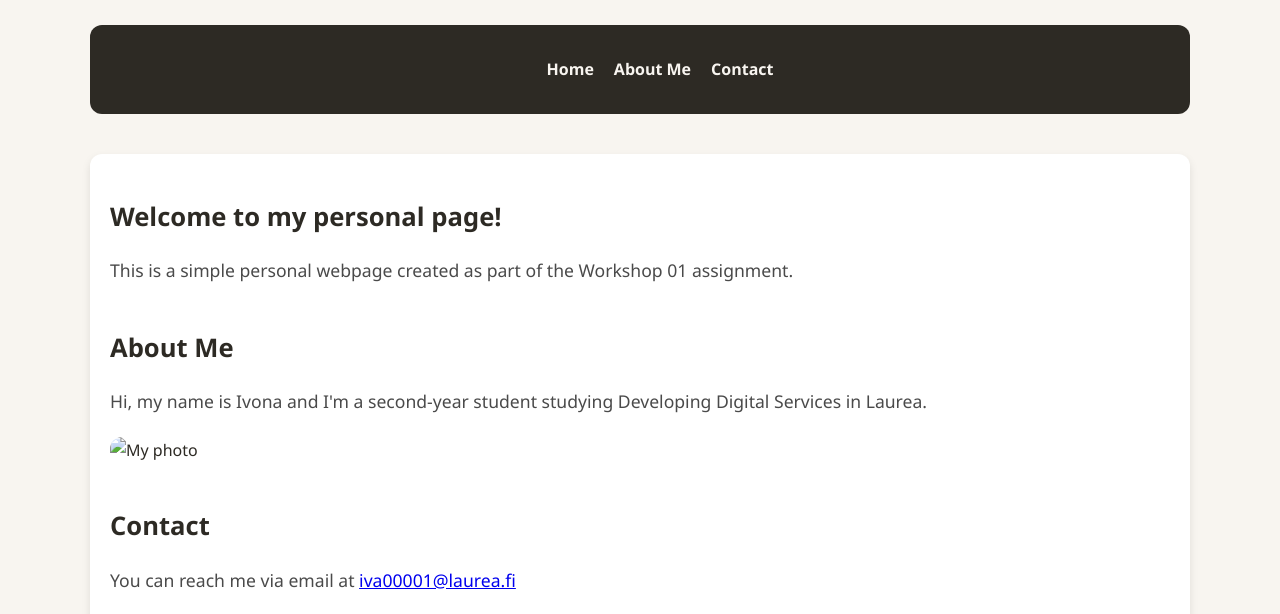
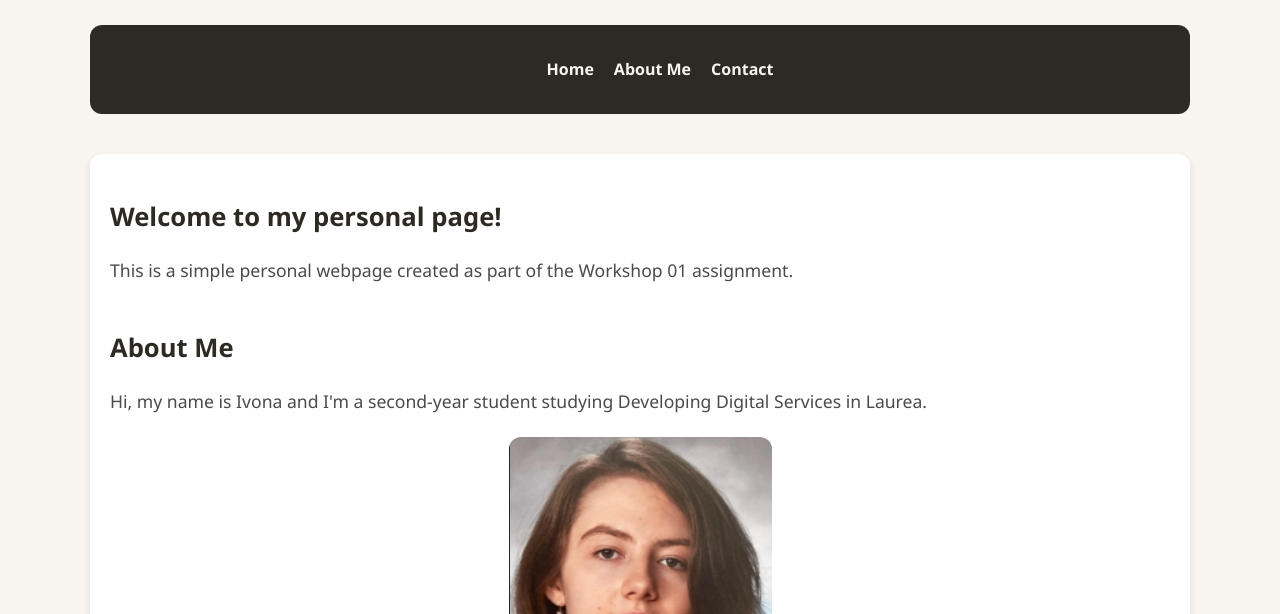
Before and after one commit to iva00001/laurea-web-development-2, a plain HTML site: page Workshop 01/index.html in a window 1280 px wide. Shown: the part 130-744 px from the top of the page. Drawn offline with Linux system fonts and the light colour scheme.

Commit message:
Final Final Final

```diff
--- a/Workshop 01/index.html
+++ b/Workshop 01/index.html
@@ -28,7 +28,7 @@
         <section id="About">
             <h2>About Me</h2>
             <p>Hi, my name is Ivona and I'm a second-year student studying Developing Digital Services in Laurea.</p>
-            <img src="images/Minun kuva.jpeg" alt="My photo" />
+            <img src="Minun kuva.jpeg" alt="My photo" />
         </section>
 
         <section id="Contact">
```
